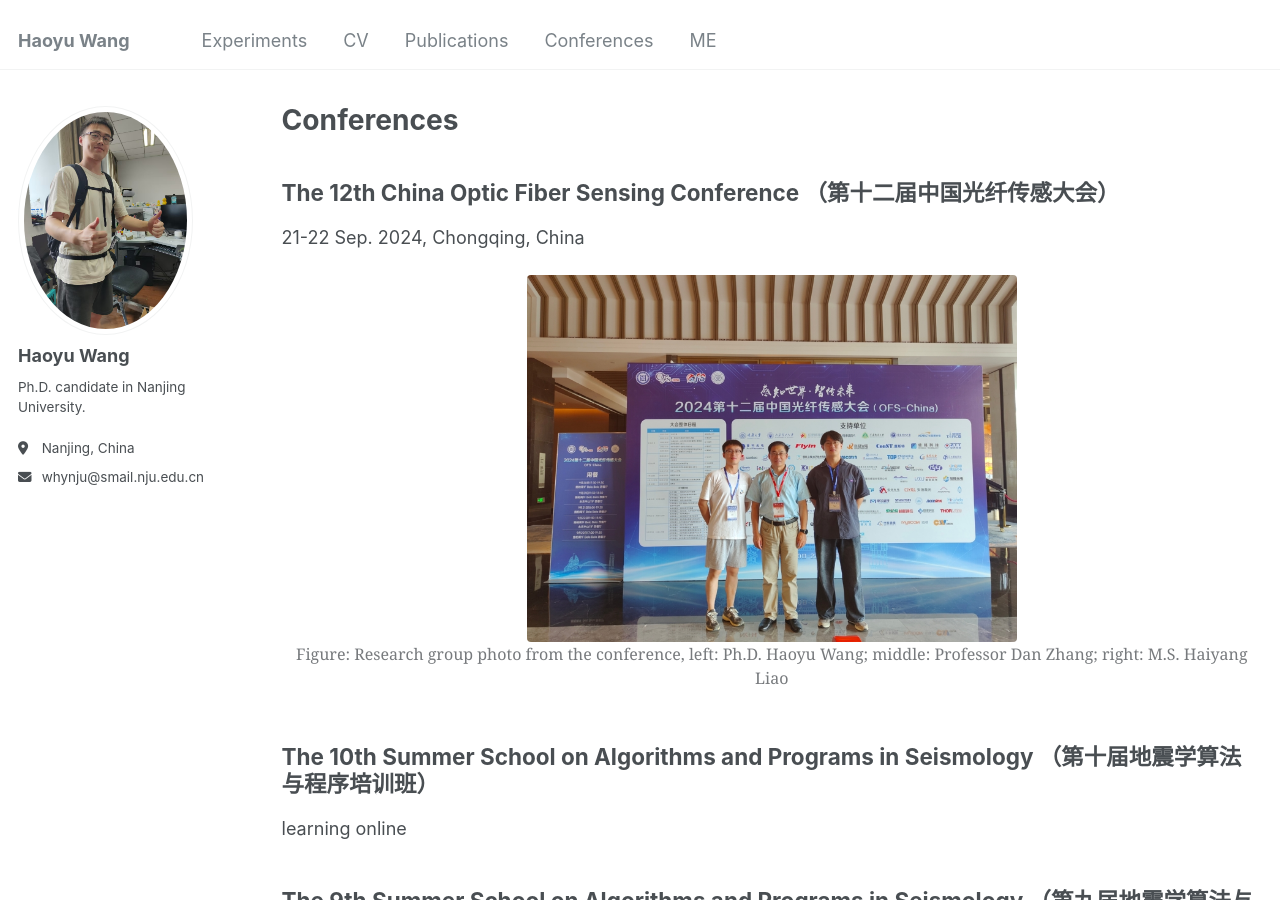
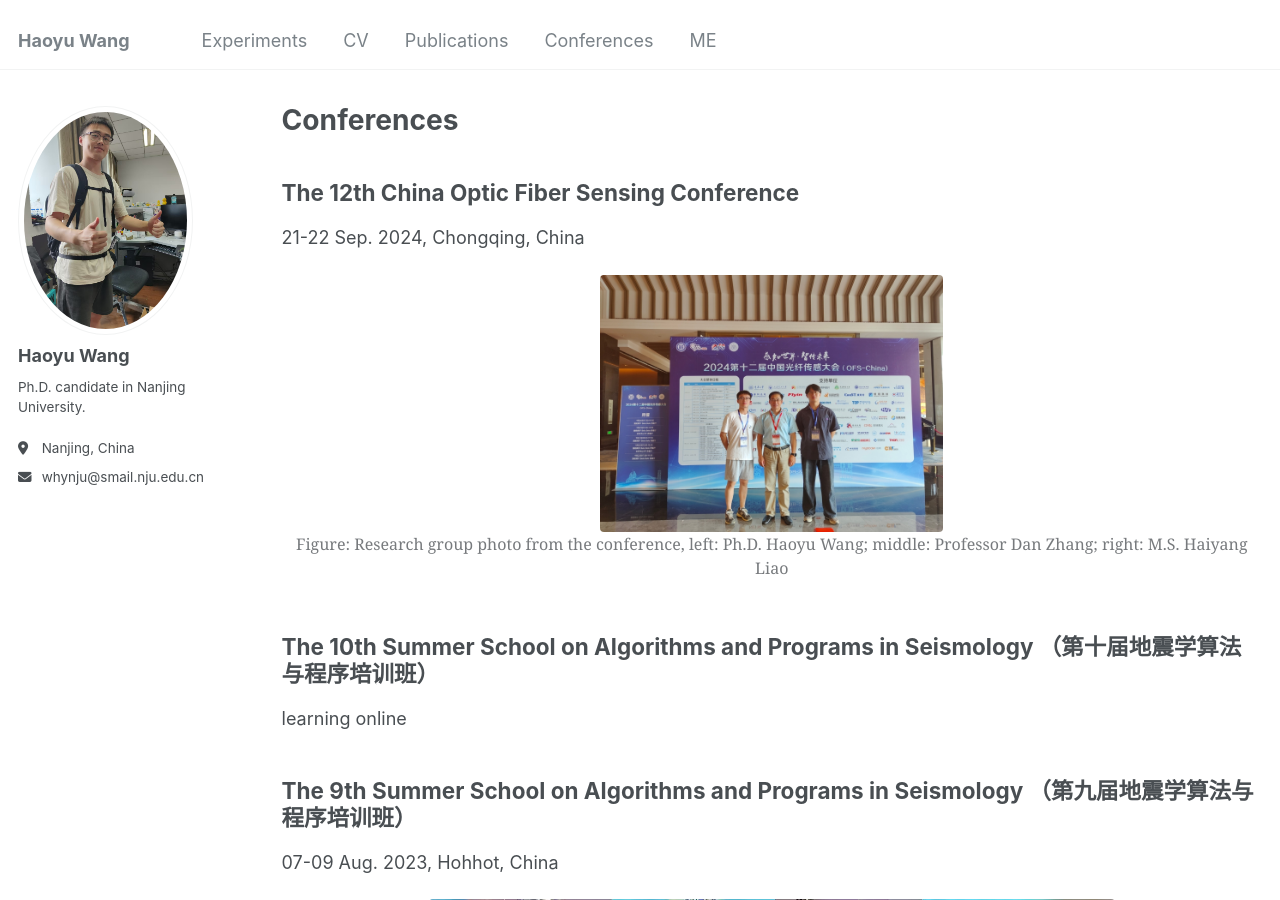
Before and after one commit to Whynot-cell/Whynot-cell.github.io, a Jekyll site: the page built from _pages/conference.html, in a window 1280 px wide and 900 px high. Built offline with Jekyll 4.4.1, drawn with Linux system fonts in a browser that asks for light colours.

Commit message:
Update conference.html

```diff
--- a/_pages/conference.html
+++ b/_pages/conference.html
@@ -59,11 +59,11 @@ author_profile: true
 
 
 <div class="session">
-  <h2>The 12th China Optic Fiber Sensing Conference （第十二届中国光纤传感大会）</h2>
+  <h2>The 12th China Optic Fiber Sensing Conference</h2>
   <p>21-22 Sep. 2024, Chongqing, China</p>
   <figure>
     <img src="/images/光纤大会重庆照片.png" alt="Fiber Optic Conference Chongqing Photo"
-      style="width: 50%; display: block; margin: 0 auto;">
+      style="width: 35%; display: block; margin: 0 auto;">
     <figcaption>Figure: Research group photo from the conference, left: Ph.D. Haoyu Wang; middle: Professor Dan Zhang;
       right:
       M.S. Haiyang Liao</figcaption>
```
